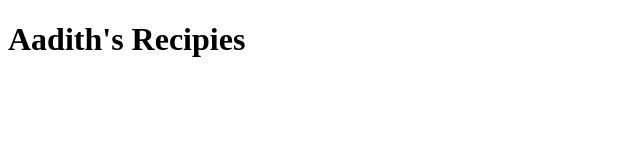
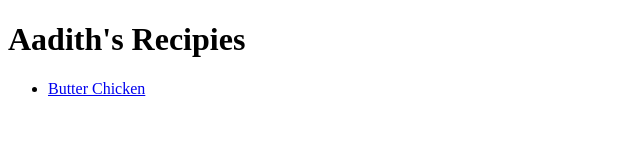
Before and after one commit to aadith-shameel/odin-recepies, a plain HTML site: page index.html in a window 1280 px wide. Shown: the whole page, without its empty margins (0-640 px from the left). Drawn offline with Linux system fonts and the light colour scheme.

Commit message:
Add list of recipies to index.html

```diff
--- a/index.html
+++ b/index.html
@@ -6,5 +6,8 @@
 </head>
 <body>
     <h1>Aadith's Recipies</h1>
+    <ul>
+        <li><a href="./recipies/butter-chicken.html">Butter Chicken</a></li>
+    </ul>
 </body>
 </html>
```
